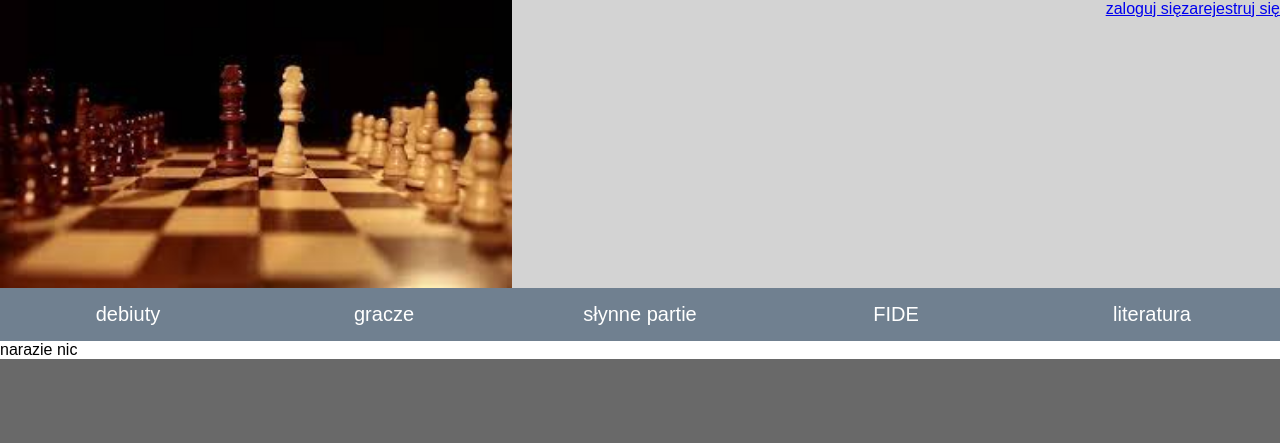
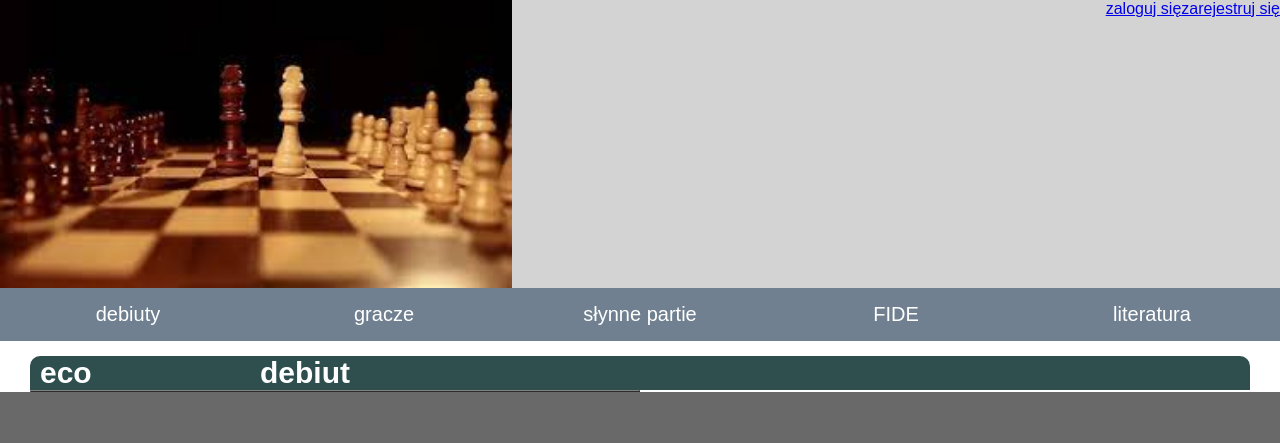
Before and after one commit to artialpha/Chess, a Django app: template mysite/templates/chess/list_chess_opening.html in a window 1280 px wide. Shown: the top 443 px of the page. Run offline with Django 3.2, Linux system fonts and the light colour scheme; the template is opened without the code that fills it, so the values that code supplies are empty; parts of the project's set-up code (start-up, migrations or seed data) failed here and were passed over.

Commit message:
css for debuts and list of debuts

```diff
--- /dev/null
+++ b/mysite/chess/static/chess/styles/1list_chess_open.css
@@ -0,0 +1,19 @@
+section {
+    margin: 15px;
+}
+
+h1 {
+    background-color: DarkSlateGray;
+    border-radius: 10px 10px 0px 0px;
+    font-size: 30px;
+    color: white;
+    word-spacing: 160px;
+    padding-left: 10px
+}
+
+#first {
+    background-color: DarkSlateGray;
+    color: white;
+    font-size: 30px;
+
+}
--- a/mysite/templates/chess/list_chess_opening.html
+++ b/mysite/templates/chess/list_chess_opening.html
@@ -1,10 +1,15 @@
 {% extends 'base3.html' %}
-{% load  %}
+{% load static %}
 {% block title %}list chess opening{% endblock %}
 
+{% block head %}
+<link rel="stylesheet" href="{% static "chess/styles/1list_chess_open.css" %}">
+{% endblock %}
+
 {% block content %}
-    <a>narazie nic</a>
-    <table style="width:50%">
+    <section>
+        <h1>eco debiut</h1>
+        <table style="width:50%" border="1">
             {% for open in chess_open %}
                 <tr>
                     <td>
@@ -19,5 +24,6 @@
 
 
         </table>
+    </section>
 
 {% endblock %}
```
Also changed, not shown: mysite/chess/static/chess/styles/1single_open.css (added, +21 -0 lines), mysite/templates/chess/single_chess_opening.html (+20 -5 lines). Lines whose indentation alone changed are shown as unchanged.
